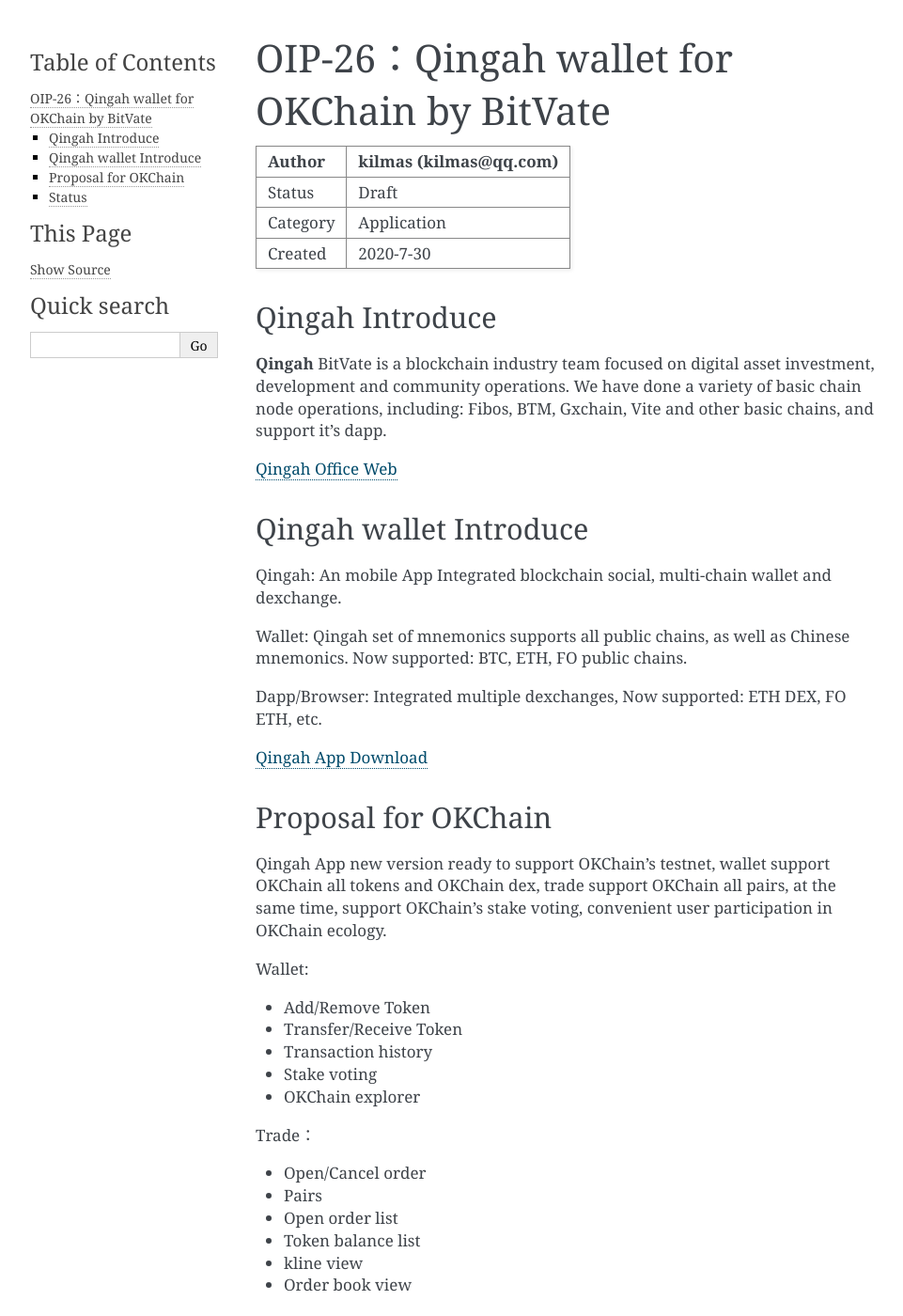
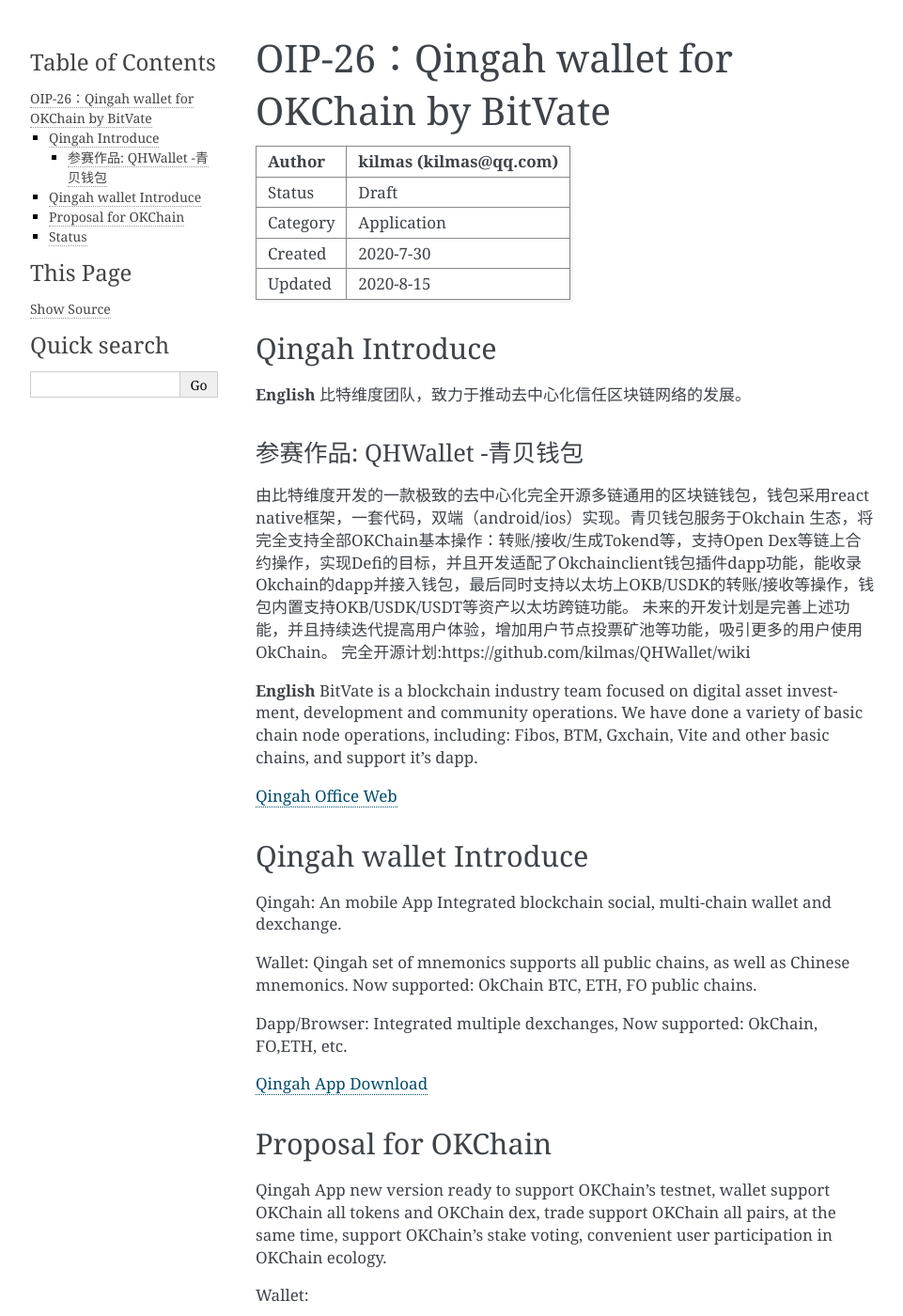
Before and after one commit to okx/KIPs, a Sphinx documentation site: the page built from docs/draft/OIP-26.md, in a window 1280 px wide and 1400 px high. Shown: the whole window at 94% size, without its empty margins (148-1109 px from the left). Built offline with Sphinx 7.4.7, drawn with Linux system fonts in a browser that asks for light colours; some of the changed text lies outside the part shown.

Commit message:
updated: oip 26 draft

```diff
--- a/docs/draft/OIP-26.md
+++ b/docs/draft/OIP-26.md
@@ -5,10 +5,17 @@
 | Status   | Draft                    |
 | Category | Application              |
 | Created  | 2020-7-30                |
+| Updated  | 2020-8-15                |
 
 ## Qingah Introduce
 
-**Qingah** BitVate is a blockchain industry team focused on digital asset investment, development and community operations. We have done a variety of basic chain node operations, including: Fibos, BTM, Gxchain, Vite and other basic chains, and support it's dapp.
+**English** 比特维度团队，致力于推动去中心化信任区块链网络的发展。
+### 参赛作品: QHWallet -青贝钱包
+由比特维度开发的一款极致的去中心化完全开源多链通用的区块链钱包，钱包采用react native框架，一套代码，双端（android/ios）实现。青贝钱包服务于Okchain 生态，将完全支持全部OKChain基本操作：转账/接收/生成Tokend等，支持Open Dex等链上合约操作，实现Defi的目标，并且开发适配了Okchainclient钱包插件dapp功能，能收录Okchain的dapp并接入钱包，最后同时支持以太坊上OKB/USDK的转账/接收等操作，钱包内置支持OKB/USDK/USDT等资产以太坊跨链功能。
+未来的开发计划是完善上述功能，并且持续迭代提高用户体验，增加用户节点投票矿池等功能，吸引更多的用户使用OkChain。
+完全开源计划:https://github.com/kilmas/QHWallet/wiki
+
+**English** BitVate is a blockchain industry team focused on digital asset investment, development and community operations. We have done a variety of basic chain node operations, including: Fibos, BTM, Gxchain, Vite and other basic chains, and support it's dapp.
 
 [Qingah Office Web](http://qingah.com)
 
@@ -17,9 +24,9 @@
 
 Qingah: An mobile App Integrated blockchain social, multi-chain wallet and dexchange.
 
-Wallet: Qingah set of mnemonics supports all public chains, as well as Chinese mnemonics. Now supported: BTC, ETH, FO public chains.
+Wallet: Qingah set of mnemonics supports all public chains, as well as Chinese mnemonics. Now supported: OkChain BTC, ETH, FO public chains.
 
-Dapp/Browser: Integrated multiple dexchanges, Now supported:  ETH DEX, FO ETH, etc.
+Dapp/Browser: Integrated multiple dexchanges, Now supported: OkChain, FO,ETH, etc.
 
 [Qingah App Download](https://github.com/kilmas/QHWallet/releases)
 
@@ -42,10 +53,15 @@
  - kline view
  - Order book view
 
+Dapp:
+ - OkChain Dapp
+
 [Qingah Demo for OKChain](https://github.com/kilmas/QHWallet/releases)
 
 [Qingah open source for OKChain](https://github.com/kilmas/QHWallet)
 
+[Qingah Wallet App Youtube Video for OKChain](https://youtu.be/uuTl19ixcVQ)
+
 
 ## Status
-Qingah wallet ready to support OKChain's testnet and OKB token, after OKChain's mainnet go live, It will be released for the first time.
+Qingah wallet had already supported OKChain's testnet and OKB token, after OKChain's mainnet go live, It will be released for the first time.
```
Also changed, not shown: other parts of docs/draft/OIP-26.md (+4 -0 lines).
